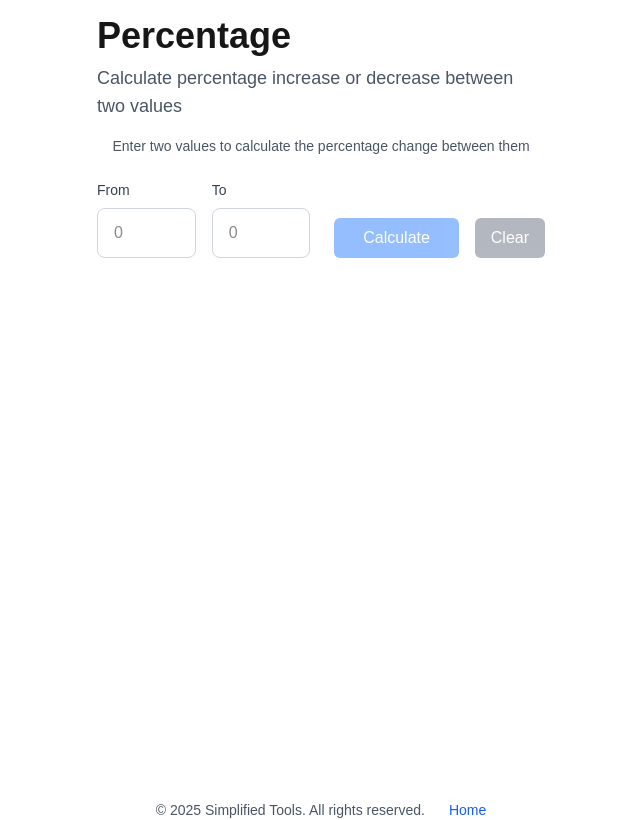
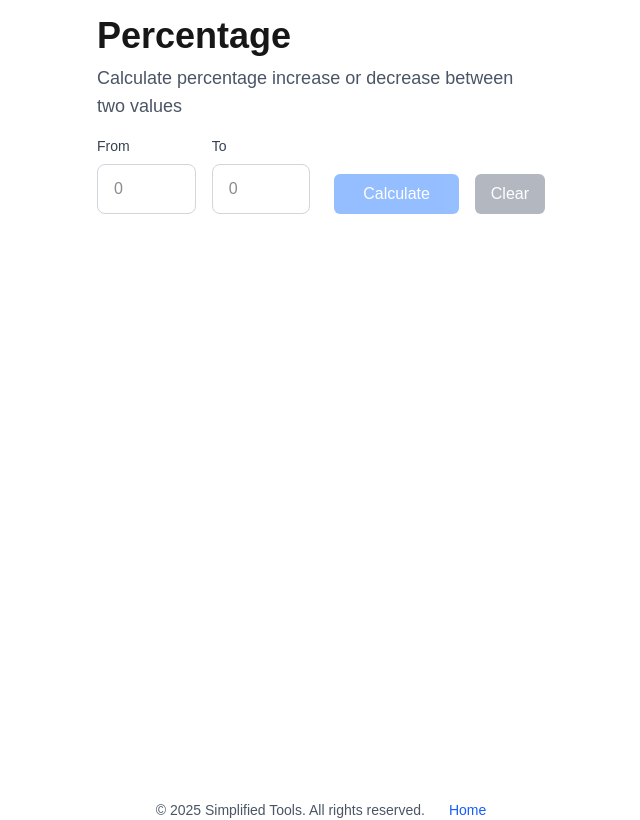
Before and after one commit to mayurkode7/calculatorPlus, a Next.js app in the folder calculator-plus-app/: page /percentage in a window 1280 px wide. Shown: the whole page, without its empty margins (319-959 px from the left). Built offline with nearby package versions, Linux system fonts and the light colour scheme.

Commit message:
Remove instructional text from percentage calculation form to streamline user experience

```diff
--- a/calculator-plus-app/src/app/percentage/page.jsx
+++ b/calculator-plus-app/src/app/percentage/page.jsx
@@ -44,9 +44,6 @@ export default function Percentage() {
       </div>
 
       <form className="w-full max-w-md" onSubmit={handleCalculate}>
-        <p className="text-sm text-gray-600 mb-6 text-center">
-          Enter two values to calculate the percentage change between them
-        </p>
 
         <div className="flex flex-col md:flex-row md:items-end space-y-4 md:space-y-0 md:space-x-6">
           <div className="flex flex-col sm:flex-row space-y-4 sm:space-y-0 sm:space-x-4">
```
